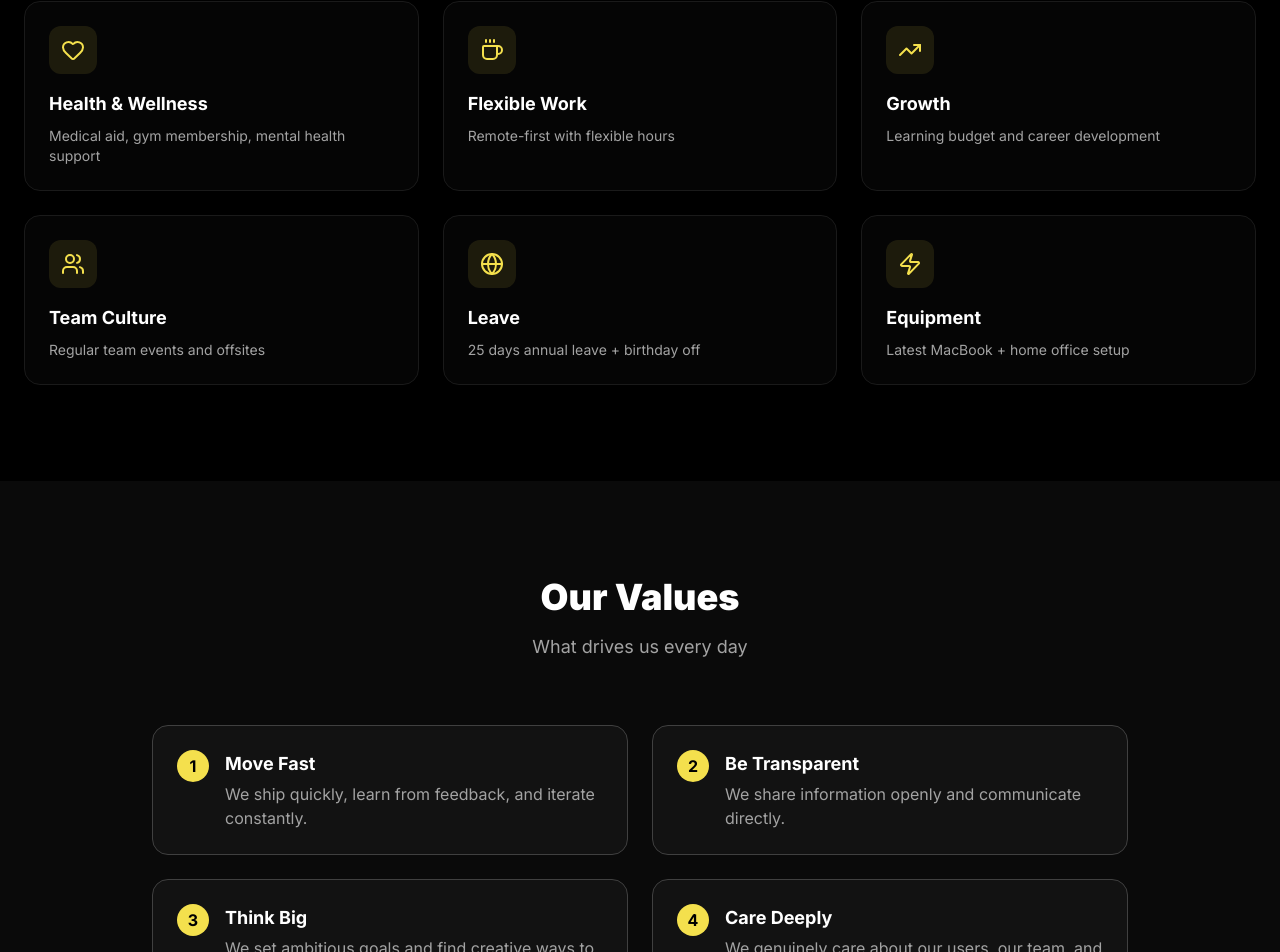
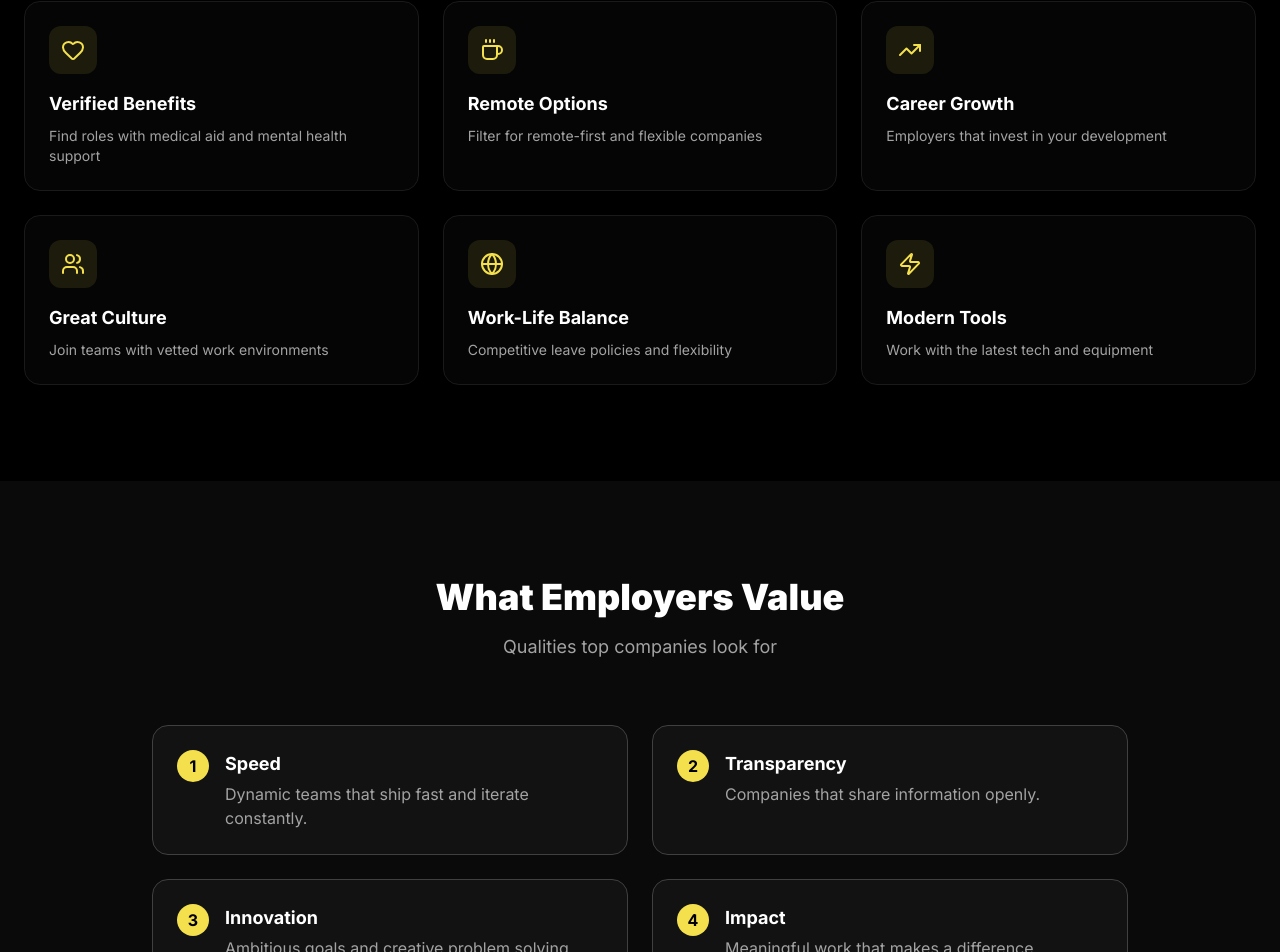
Before and after one commit to Mokgadi-Julius/passionfruit-careers-website, a React (Vite) app: page /careers in a window 1280 px wide. Shown: the part 999-1951 px from the top of the page. Built offline with nearby package versions, Linux system fonts and the light colour scheme; no server answers.

Commit message:
refactor(content): update careers page text to be platform-focused

```diff
--- a/src/pages/Careers.tsx
+++ b/src/pages/Careers.tsx
@@ -84,12 +84,12 @@ const Careers = () => {
   const totalPages = Math.ceil(sortedJobs.length / itemsPerPage);
 
   const benefits = [
-    { icon: <Heart className="w-6 h-6" />, title: 'Health & Wellness', desc: 'Medical aid, gym membership, mental health support' },
-    { icon: <Coffee className="w-6 h-6" />, title: 'Flexible Work', desc: 'Remote-first with flexible hours' },
-    { icon: <TrendingUp className="w-6 h-6" />, title: 'Growth', desc: 'Learning budget and career development' },
-    { icon: <Users className="w-6 h-6" />, title: 'Team Culture', desc: 'Regular team events and offsites' },
-    { icon: <Globe className="w-6 h-6" />, title: 'Leave', desc: '25 days annual leave + birthday off' },
-    { icon: <Zap className="w-6 h-6" />, title: 'Equipment', desc: 'Latest MacBook + home office setup' },
+    { icon: <Heart className="w-6 h-6" />, title: 'Verified Benefits', desc: 'Find roles with medical aid and mental health support' },
+    { icon: <Coffee className="w-6 h-6" />, title: 'Remote Options', desc: 'Filter for remote-first and flexible companies' },
+    { icon: <TrendingUp className="w-6 h-6" />, title: 'Career Growth', desc: 'Employers that invest in your development' },
+    { icon: <Users className="w-6 h-6" />, title: 'Great Culture', desc: 'Join teams with vetted work environments' },
+    { icon: <Globe className="w-6 h-6" />, title: 'Work-Life Balance', desc: 'Competitive leave policies and flexibility' },
+    { icon: <Zap className="w-6 h-6" />, title: 'Modern Tools', desc: 'Work with the latest tech and equipment' },
   ];
 
   const formatSalary = (min: string | null, max: string | null, currency: string | null) => {
@@ -107,18 +107,18 @@ const Careers = () => {
   };
 
   const values = [
-    { title: 'Move Fast', desc: 'We ship quickly, learn from feedback, and iterate constantly.' },
-    { title: 'Be Transparent', desc: 'We share information openly and communicate directly.' },
-    { title: 'Think Big', desc: 'We set ambitious goals and find creative ways to achieve them.' },
-    { title: 'Care Deeply', desc: 'We genuinely care about our users, our team, and our mission.' },
+    { title: 'Speed', desc: 'Dynamic teams that ship fast and iterate constantly.' },
+    { title: 'Transparency', desc: 'Companies that share information openly.' },
+    { title: 'Innovation', desc: 'Ambitious goals and creative problem solving.' },
+    { title: 'Impact', desc: 'Meaningful work that makes a difference.' },
   ];
 
   return (
     <Layout>
       <PageHeader
         tag="Careers"
-        title="Join Our Mission"
-        subtitle="Help us transform how South Africa finds work. We're building something special, and we want you to be part of it."
+        title="Explore Recent Careers"
+        subtitle="Discover opportunities from top companies using Passionfruit's AI-powered platform."
       />
 
       {/* Hero Images */}
@@ -152,9 +152,9 @@ const Careers = () => {
             viewport={{ once: true }}
             className="text-center mb-16"
           >
-            <h2 className="text-4xl font-black text-white mb-4">Why Passionfruit?</h2>
+            <h2 className="text-4xl font-black text-white mb-4">Why Use Our Platform?</h2>
             <p className="text-gray-400 text-lg max-w-2xl mx-auto">
-              We offer more than just a job - we offer a chance to make real impact
+              We offer more than just a job board - we offer a chance to make real impact
             </p>
           </motion.div>
 
@@ -188,8 +188,8 @@ const Careers = () => {
             viewport={{ once: true }}
             className="text-center mb-16"
           >
-            <h2 className="text-4xl font-black text-white mb-4">Our Values</h2>
-            <p className="text-gray-400 text-lg">What drives us every day</p>
+            <h2 className="text-4xl font-black text-white mb-4">What Employers Value</h2>
+            <p className="text-gray-400 text-lg">Qualities top companies look for</p>
           </motion.div>
 
           <div className="grid md:grid-cols-2 gap-6">
@@ -425,16 +425,26 @@ const Careers = () => {
       {/* CTA */}
       <section className="py-24 bg-primary">
         <div className="max-w-4xl mx-auto px-6 text-center">
-          <h2 className="text-4xl font-black text-black mb-6">Don't See Your Role?</h2>
+          <h2 className="text-4xl font-black text-black mb-6">Hiring?</h2>
           <p className="text-black/70 text-xl mb-10">
-            We're always looking for talented people. Send us your CV and we'll keep you in mind for future opportunities.
+            Post your job on Passionfruit and reach thousands of qualified candidates today.
           </p>
-          <a
-            href="mailto:careers@passionfruit.careers"
-            className="inline-block bg-black text-white px-10 py-5 rounded-full font-bold text-lg hover:bg-gray-800 transition-all"
-          >
-            Send Your CV
-          </a>
+          <div className="flex flex-col sm:flex-row justify-center gap-4">
+            <a
+              href="mailto:hiring@passionfruit.careers"
+              className="bg-black text-white px-8 py-4 rounded-full font-bold text-lg hover:bg-gray-800 transition-all flex items-center justify-center gap-2"
+            >
+              Post a Job
+            </a>
+            <a
+              href="https://app.passionfruitcareers.com/register"
+              target="_blank"
+              rel="noopener noreferrer"
+              className="bg-white/20 border-2 border-black/10 text-black px-8 py-4 rounded-full font-bold text-lg hover:bg-white/30 transition-all"
+            >
+              Join Talent Pool
+            </a>
+          </div>
         </div>
       </section>
     </Layout>
```
